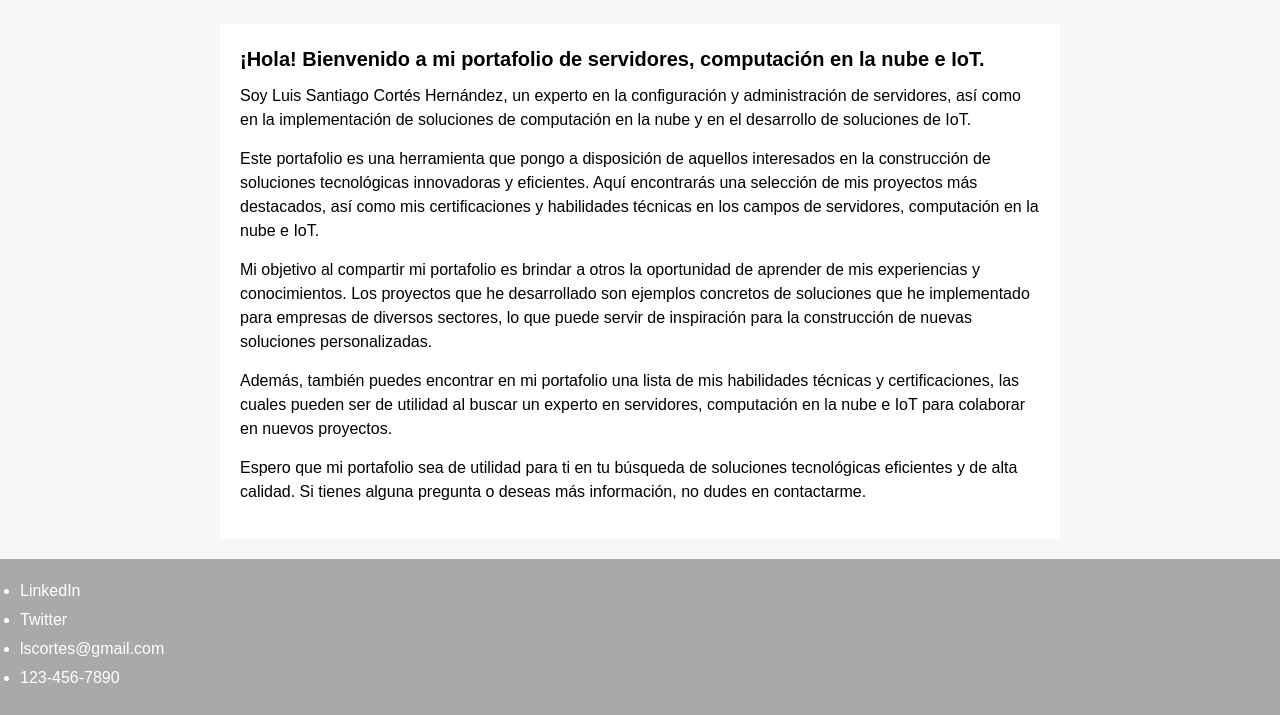
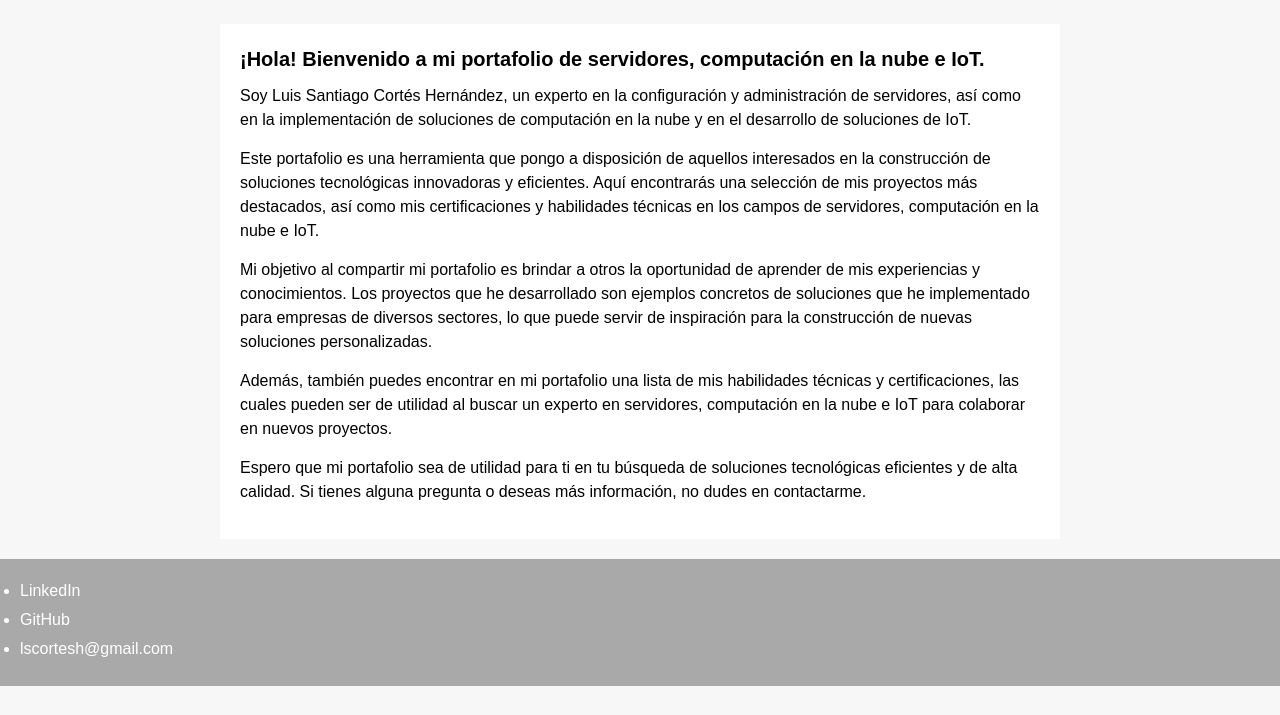
Before and after one commit to LuisSantiagoCortes/Platzi_ChatGPT, a plain HTML site: page index.html in a window 1280 px wide. Shown: the part 403-1118 px from the top of the page. After the commit the page ends 1089 px from the top, so only its background shows below. Drawn offline with Linux system fonts and the light colour scheme.

Commit message:
se agregan cuentas

```diff
--- a/css/style.css
+++ b/css/style.css
@@ -43,6 +43,7 @@ body, h1, h2, p, ul, li {
   }
 
   main {
+	margin-top: 80px;
 	max-width: 800px;
 	margin: 20px auto;
 	padding: 20px;
--- a/index.html
+++ b/index.html
@@ -28,10 +28,9 @@
     </main>
     <footer>
       <ul>
-        <li><a href="https://www.linkedin.com/in/luis-santiago-cortés-hernández-123456789/" target="_blank">LinkedIn</a></li>
-        <li><a href="https://twitter.com/santiagocortes" target="_blank">Twitter</a></li>
-        <li><a href="mailto:lscortes@gmail.com">lscortes@gmail.com</a></li>
-        <li><a href="tel:+1234567890">123-456-7890</a></li>
+        <li><a href="https://www.linkedin.com/in/luis-santiago-cort%C3%A9s-553687107/" target="_blank">LinkedIn</a></li>
+        <li><a href="https://github.com/LuisSantiagoCortes">GitHub</a></li>
+        <li><a href="mailto:lscortesh@gmail.com">lscortesh@gmail.com</a></li>
       </ul>
     </footer>
   </body>
```
